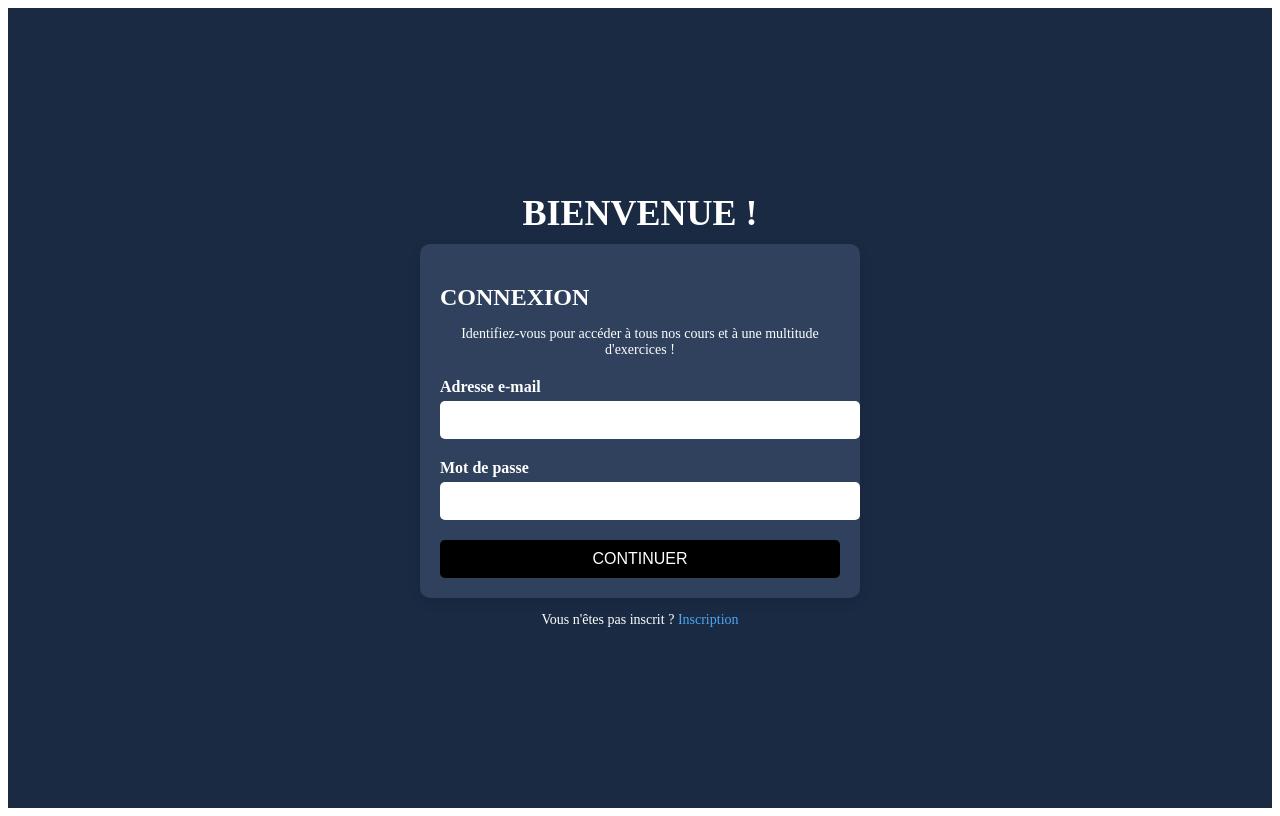
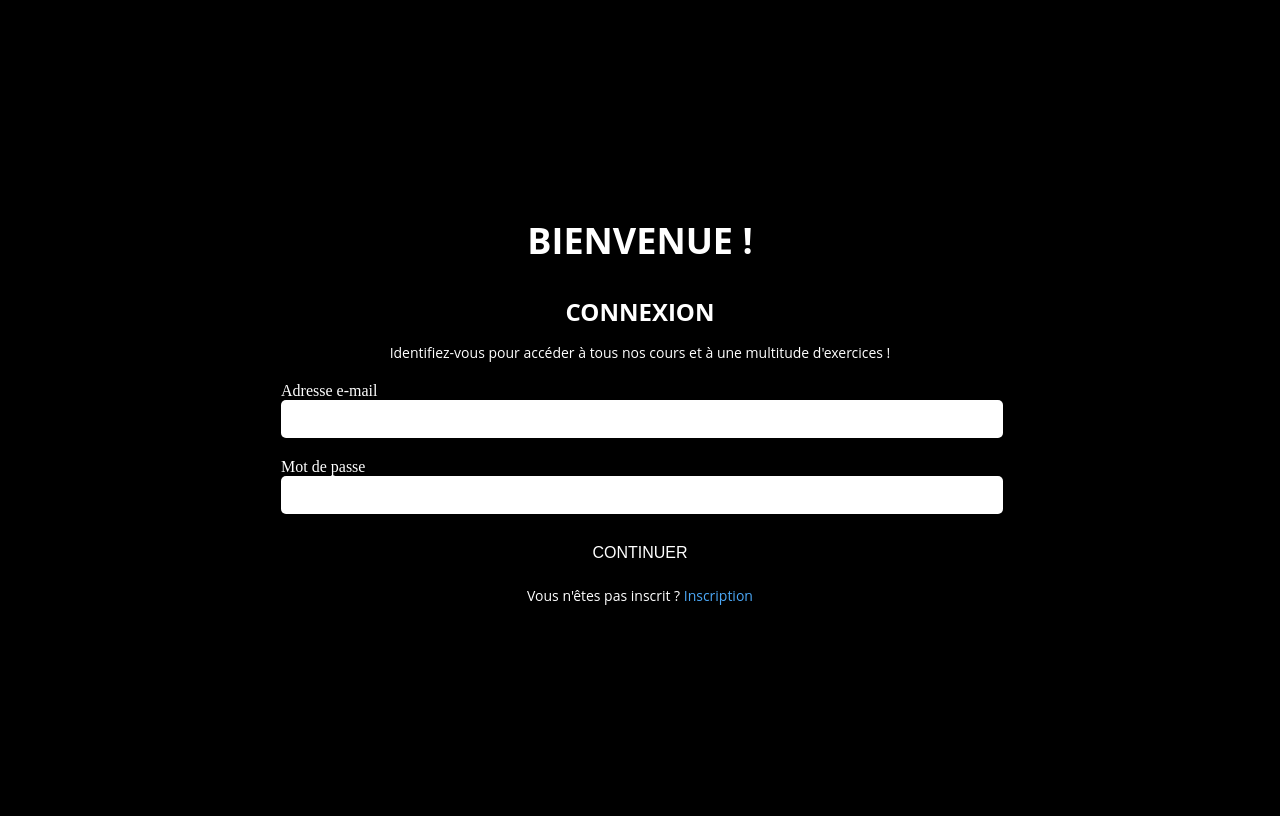
Before and after one commit to Hajarelkasmi/SAE_WEB_COMPTA, a React (Create React App) app: page / in a window 1280 px wide. Built offline with nearby package versions, Linux system fonts and the light colour scheme.

Commit message:
modification css

```diff
--- a/src/pages/login.css
+++ b/src/pages/login.css
@@ -4,16 +4,21 @@
     align-items: center;
     justify-content: center;
     min-height: 100vh;
-    background-color: #1a2a43;
     color: #fff;
+  }
+
+
+  body {
+    background-color: #000;
   }
 
   h1 {
     margin-bottom: 10px;
     font-size: 36px;
+    font-family: Open Sans, sans-serif;
   }
 
-  form {
+  #login-form {
     background-color: #2f415d;
     padding: 20px;
     border-radius: 10px;
@@ -24,23 +29,28 @@
 
   h2 {
     margin-bottom: 15px;
+    font-family: Open Sans, sans-serif;
+    text-align: center;
   }
 
   p {
     font-size: 14px;
     margin-bottom: 20px;
     text-align: center;
+    font-family: Open Sans, sans-serif;
   }
 
-  label {
+  #login-label {
     display: block;
     margin-bottom: 5px;
     font-weight: bold;
+    font-family: Open Sans, sans-serif;
   }
 
   input {
     width: 100%;
-    padding: 10px;
+    padding-bottom: 10px;
+    padding-top: 10px;
     margin-bottom: 20px;
     border-radius: 5px;
     border: none;
@@ -70,3 +80,7 @@
   a:hover {
     text-decoration: underline;
   }
+
+  #login-logo {
+    width: 10em;
+  }
```
